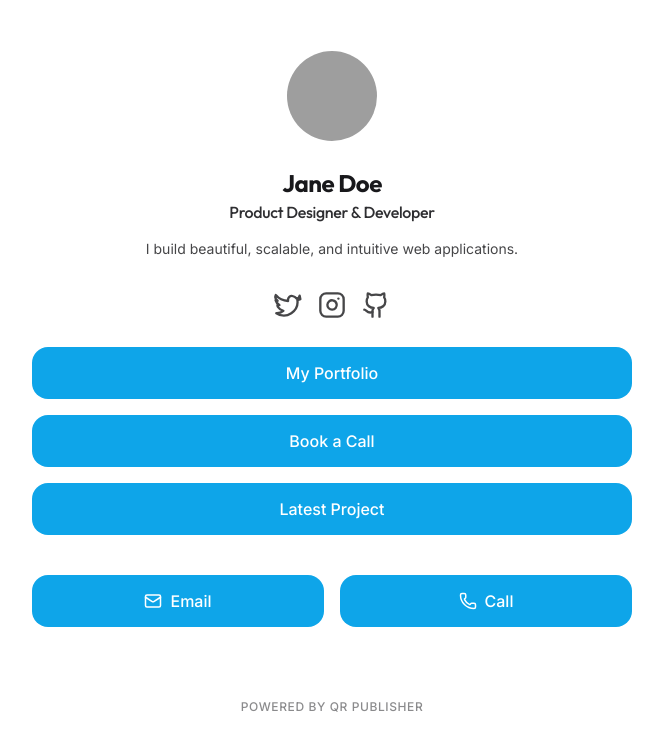
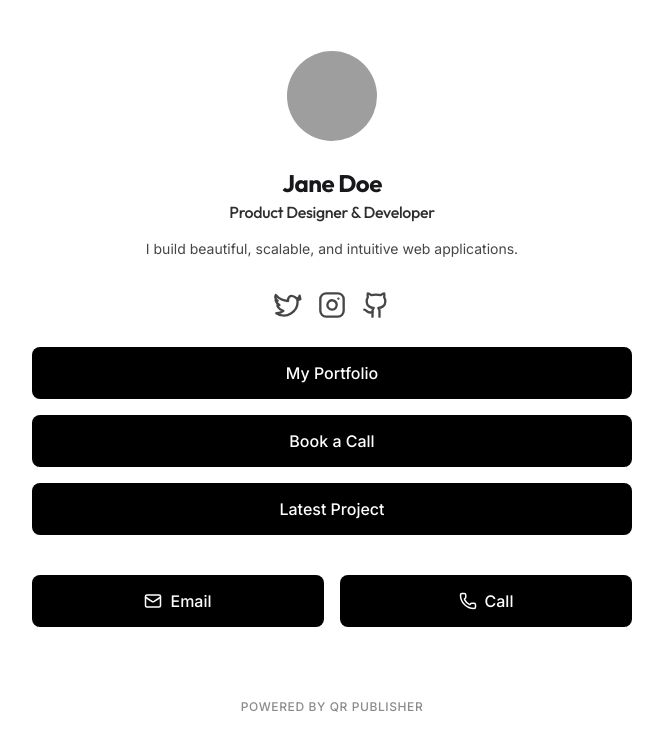
Before and after one commit to ergashevv/farrukh, a React (Vite) app: page /preview in a window 1280 px wide. Shown: the top 750 px of the page, without its empty margins (308-971 px from the left). Built offline with nearby package versions, Linux system fonts and the light colour scheme; grey boxes are pictures that could not be loaded.

Commit message:
chore: update default theme to match premium screenshot

```diff
--- a/src/core/schema.js
+++ b/src/core/schema.js
@@ -7,8 +7,8 @@ export const defaultSiteData = {
     fontFamily: 'Inter',
     backgroundColor: '#ffffff',
     textColor: '#18181b',
-    primaryColor: '#0ea5e9',
-    borderRadius: '16px',
+    primaryColor: '#000000',
+    borderRadius: '8px',
     buttonStyle: 'filled',
     backgroundGradient: ''
   },
```
